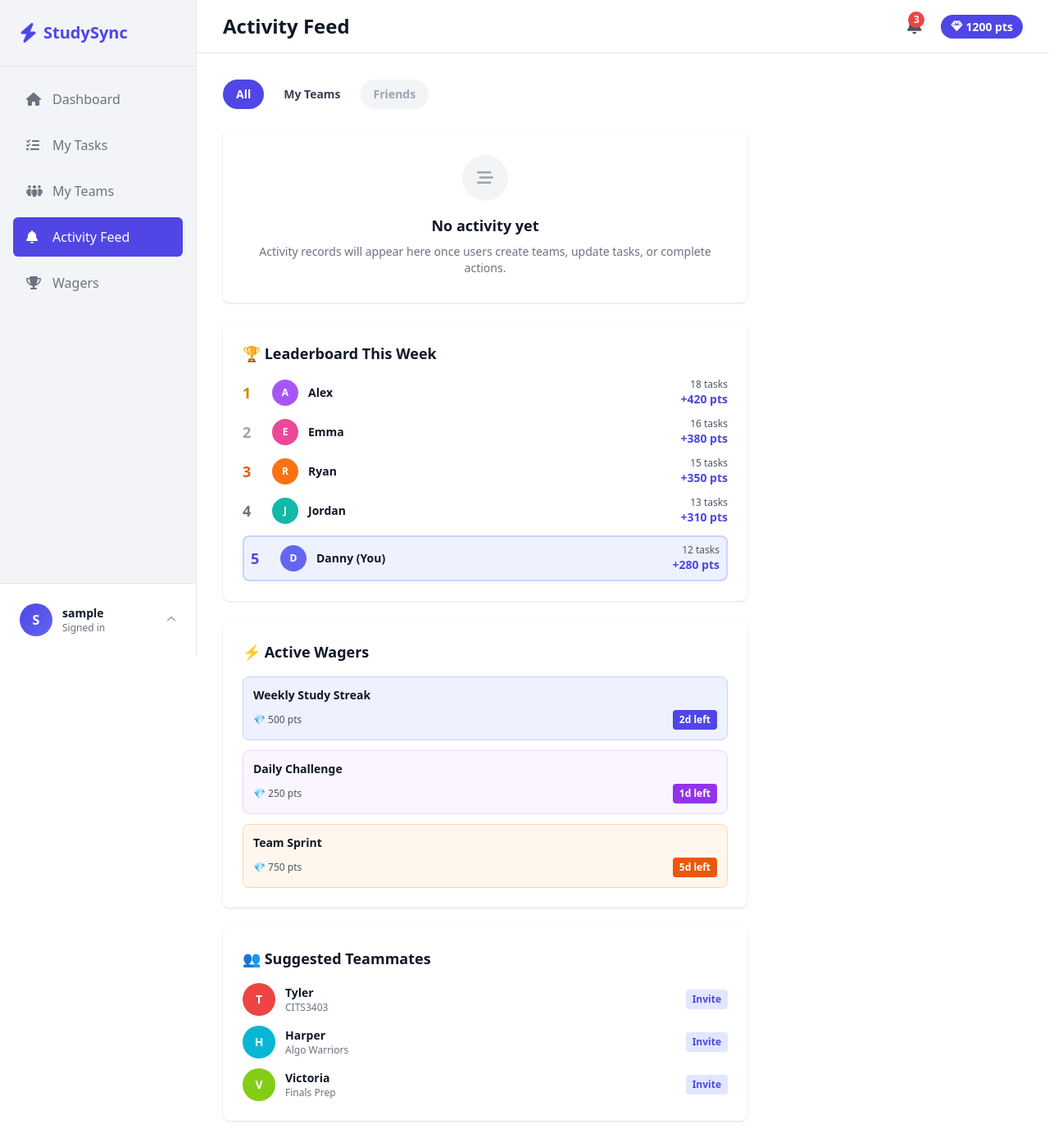
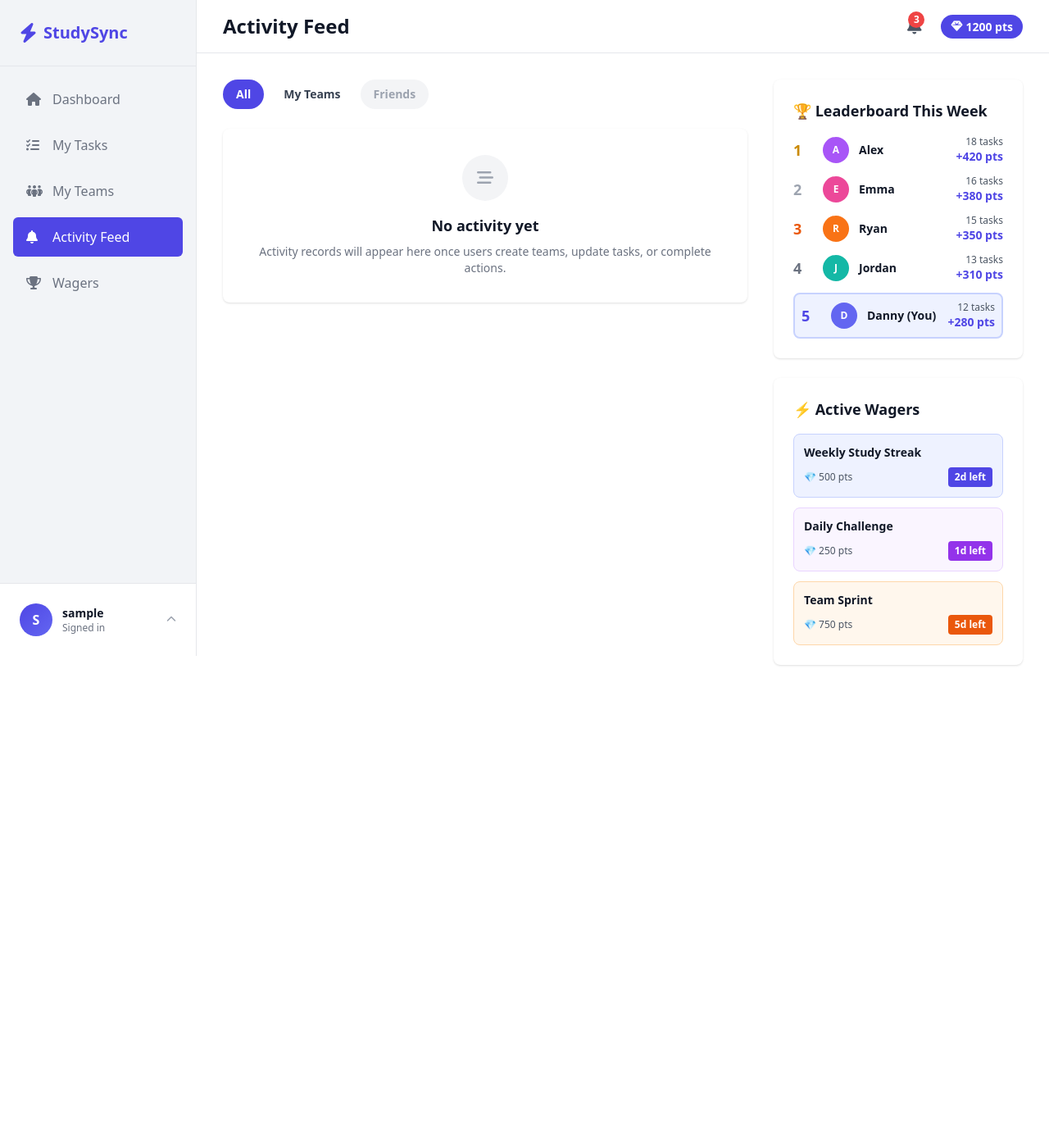
Before and after one commit to dannyc169/Agile-Development-Team-Project, a Flask app: page /feed in a window 1280 px wide. Shown: the whole page at 82% size. After the commit the page ends 812 px from the top, so only its background shows below. Run offline with Flask 3, Linux system fonts and the light colour scheme; the visitor is signed in with stand-in values (Sample User, id 1); data that the repository does not hold is empty; some libraries are stand-ins or nearby versions.

Commit message:
Remove suggested teammates section

```diff
--- a/studysync/app/templates/feed/index.html
+++ b/studysync/app/templates/feed/index.html
@@ -148,7 +148,7 @@
                     {% endif %}
                 </div>
             {% endfor %}
-        </div
+        </div>
     </div>
 
     <!-- RIGHT SIDEBAR (1/3) -->
@@ -266,60 +266,6 @@
                 </div>
             </div>
         </div>
-
-        <!-- Suggested Teammates -->
-        <div class="bg-white rounded-lg shadow p-6">
-            <h2 class="text-lg font-bold text-gray-900 mb-4">👥 Suggested Teammates</h2>
-            <div class="space-y-3">
-                <!-- Suggestion 1 -->
-                <div class="flex items-center justify-between">
-                    <div class="flex items-center gap-3">
-                        <div class="w-10 h-10 rounded-full bg-red-500 flex items-center justify-center text-white text-sm font-bold">
-                            T
-                        </div>
-                        <div>
-                            <p class="text-sm font-semibold text-gray-900">Tyler</p>
-                            <p class="text-xs text-gray-500">CITS3403</p>
-                        </div>
-                    </div>
-                    <button class="px-2 py-1 bg-indigo-100 hover:bg-indigo-200 text-indigo-600 rounded text-xs font-semibold transition">
-                        Invite
-                    </button>
-                </div>
-
-                <!-- Suggestion 2 -->
-                <div class="flex items-center justify-between">
-                    <div class="flex items-center gap-3">
-                        <div class="w-10 h-10 rounded-full bg-cyan-500 flex items-center justify-center text-white text-sm font-bold">
-                            H
-                        </div>
-                        <div>
-                            <p class="text-sm font-semibold text-gray-900">Harper</p>
-                            <p class="text-xs text-gray-500">Algo Warriors</p>
-                        </div>
-                    </div>
-                    <button class="px-2 py-1 bg-indigo-100 hover:bg-indigo-200 text-indigo-600 rounded text-xs font-semibold transition">
-                        Invite
-                    </button>
-                </div>
-
-                <!-- Suggestion 3 -->
-                <div class="flex items-center justify-between">
-                    <div class="flex items-center gap-3">
-                        <div class="w-10 h-10 rounded-full bg-lime-500 flex items-center justify-center text-white text-sm font-bold">
-                            V
-                        </div>
-                        <div>
-                            <p class="text-sm font-semibold text-gray-900">Victoria</p>
-                            <p class="text-xs text-gray-500">Finals Prep</p>
-                        </div>
-                    </div>
-                    <button class="px-2 py-1 bg-indigo-100 hover:bg-indigo-200 text-indigo-600 rounded text-xs font-semibold transition">
-                        Invite
-                    </button>
-                </div>
-            </div>
-        </div>
     </div>
 </div>
 {% endblock %}
```
